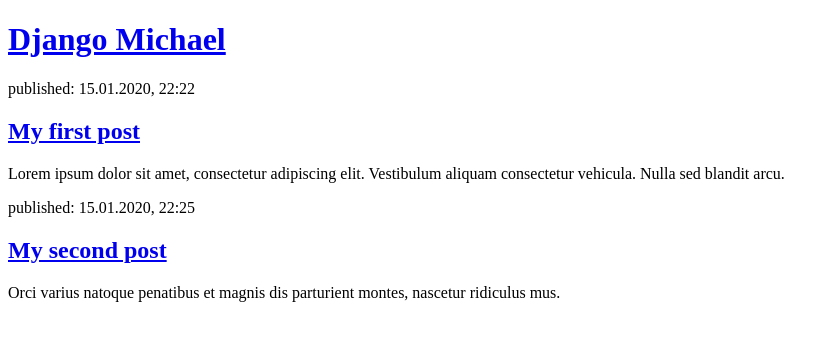
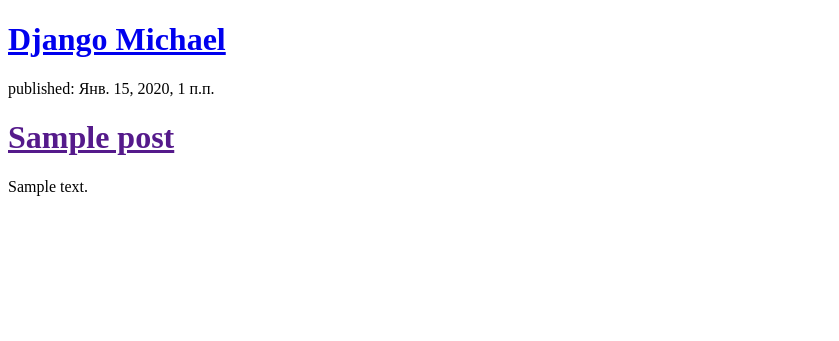
Before and after one commit to yoorchenko/my-first-blog, a Django app: page / in a window 1280 px wide. Shown: the top 341 px of the page, without its empty margins (0-839 px from the left). Run offline with Django 3.2, Linux system fonts and the light colour scheme; tables that the repository leaves empty hold one stand-in row (values such as "Sample post").

Commit message:
Modified templates to display posts from database.

```diff
--- a/blog/templates/blog/post_list.html
+++ b/blog/templates/blog/post_list.html
@@ -7,17 +7,10 @@
 	<div>
 		<h1><a href = "/">Django Michael</a></h1>
 	</div>
-
-	<div>
-		<p>published: 15.01.2020, 22:22</p>
-		<h2><a href = "/">My first post</a></h2>
-		<p>Lorem ipsum dolor sit amet, consectetur adipiscing elit. Vestibulum aliquam consectetur vehicula. Nulla sed blandit arcu.</p>
-	</div>
-
-	<div>
-		<p>published: 15.01.2020, 22:25</p>
-		<h2><a href = "/">My second post</a></h2>
-		<p>Orci varius natoque penatibus et magnis dis parturient montes, nascetur ridiculus mus. </p>
-	</div>
+{% for post in posts %}
+	<p>published: {{post.published_date}}</p>
+	<h1><a href = "">{{post.title}}</a></h1>
+	<p>{{post.text|linebreaksbr}}</p>
+{% endfor %}
 </body>
 </html>
--- a/blog/views.py
+++ b/blog/views.py
@@ -1,4 +1,9 @@
 from django.shortcuts import render
+from django.utils import timezone
+from .models import Post
 
 def post_list(request):
-    return render(request, 'blog/post_list.html', {})
+    posts = Post.objects.filter(published_date__lte=timezone.now()).order_by('published_date')#var for QuerySet
+    # for e in posts:
+    #     print(e.title + "\n" + e.text+"\n")
+    return render(request, 'blog/post_list.html', {'posts': posts})
```
